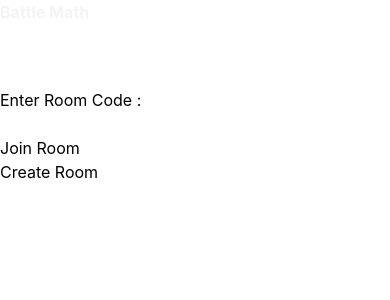
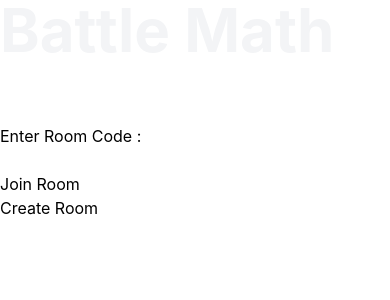
Before and after one commit to wils446/Math-Battle, a Next.js app in the folder client/: page / in a window 390 px wide. Shown: the top 300 px of the page. Built offline with nearby package versions, Linux system fonts and the light colour scheme; no server answers.

Commit message:
change responsive design

```diff
--- a/client/src/components/Brand/Brand.module.css
+++ b/client/src/components/Brand/Brand.module.css
@@ -3,6 +3,7 @@
 
     @apply md:text-8xl;
     @apply lg:text-6xl;
+    @apply text-6xl;
 
     @apply text-gray-100;
     @apply font-bold;
```
